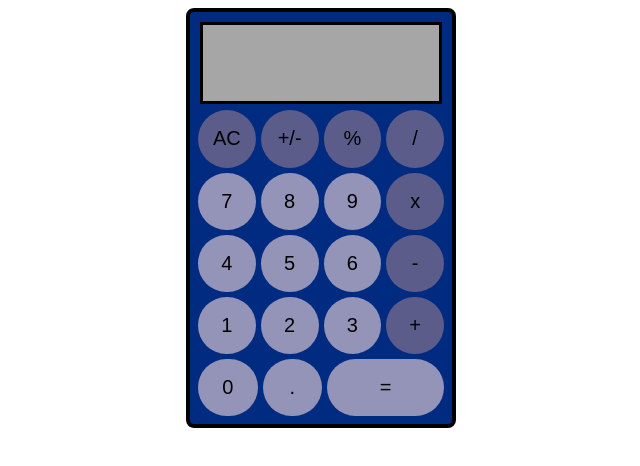
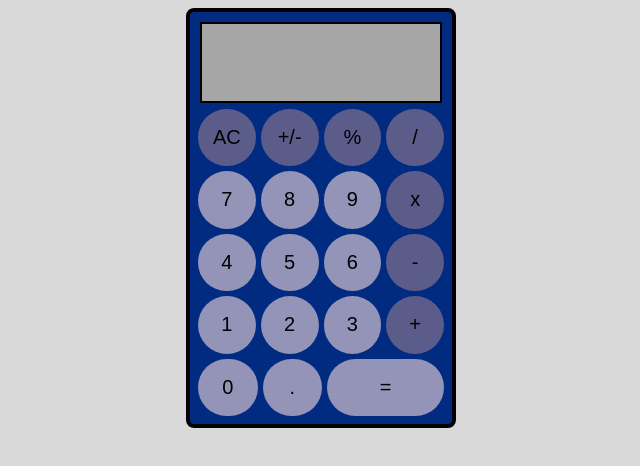
Before and after one commit to Francisco1220/calculator, a plain HTML site: page index.html in a window 1280 px wide. Shown: the whole page, without its empty margins (319-959 px from the left). Drawn offline with Linux system fonts and the light colour scheme.

Commit message:
Add background colour

```diff
--- a/style.css
+++ b/style.css
@@ -31,7 +31,7 @@ body {
     background-color: rgb(166, 166, 166);
     font-size: 30px;
     color: black;
-    border: solid 3px black;
+    border: solid 2px black;
 }
 
 .btn {
@@ -53,3 +53,7 @@ body {
 .operatorBtn {
     background-color: rgb(92, 92, 138);
 }
+
+body {
+    background-color: rgb(217, 217, 217);
+}
```
